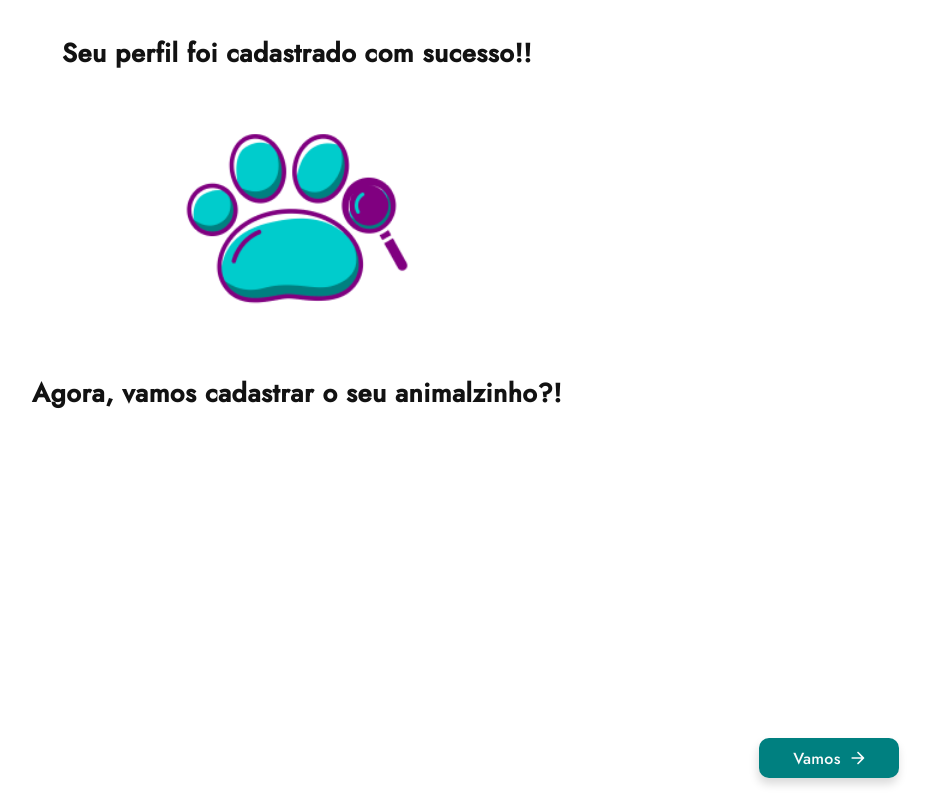
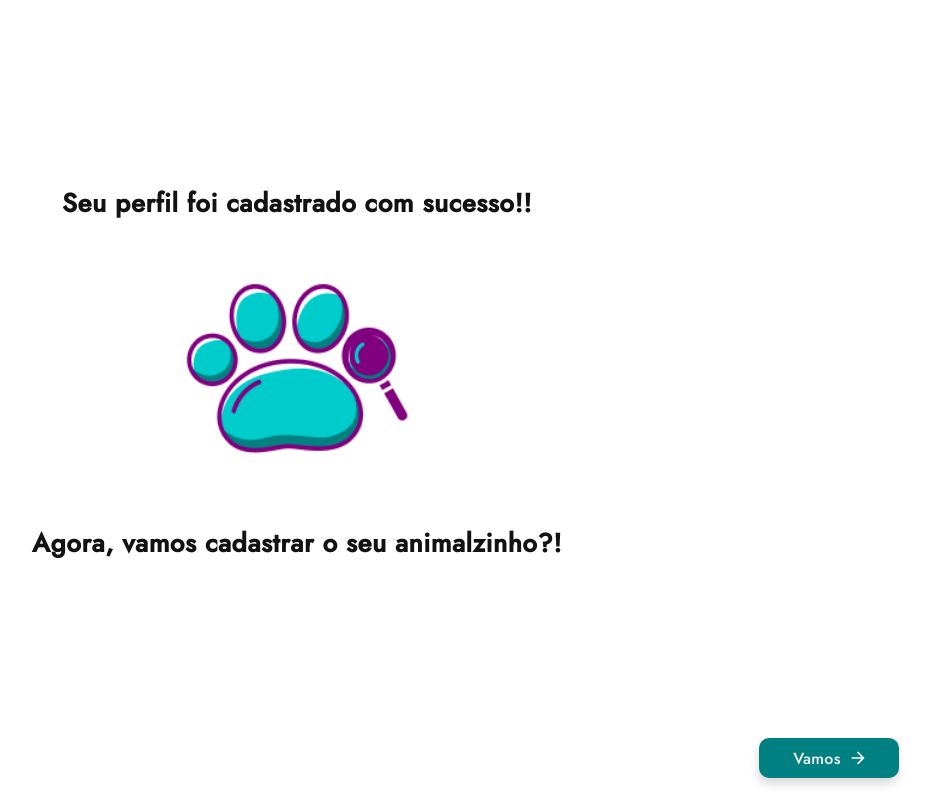
Before and after one commit to estartandodevs-course/Busquepet, a React (Create React App) app: page / in a window 1280 px wide. Shown: the whole page, without its empty margins (343-1274 px from the left). Built offline with nearby package versions, Linux system fonts and the light colour scheme.

Commit message:
ajustando posicionamento do container-master

```diff
--- a/src/pages/tela-de-sucesso/styles.scss
+++ b/src/pages/tela-de-sucesso/styles.scss
@@ -2,7 +2,9 @@
 	display: flex;
 	flex-direction: column;
 	align-items: center;
+	justify-content: center;
 	width: 100%;
+	height: 100%;
 	.paragraph {
 		max-width: 348px;
 	}
```
